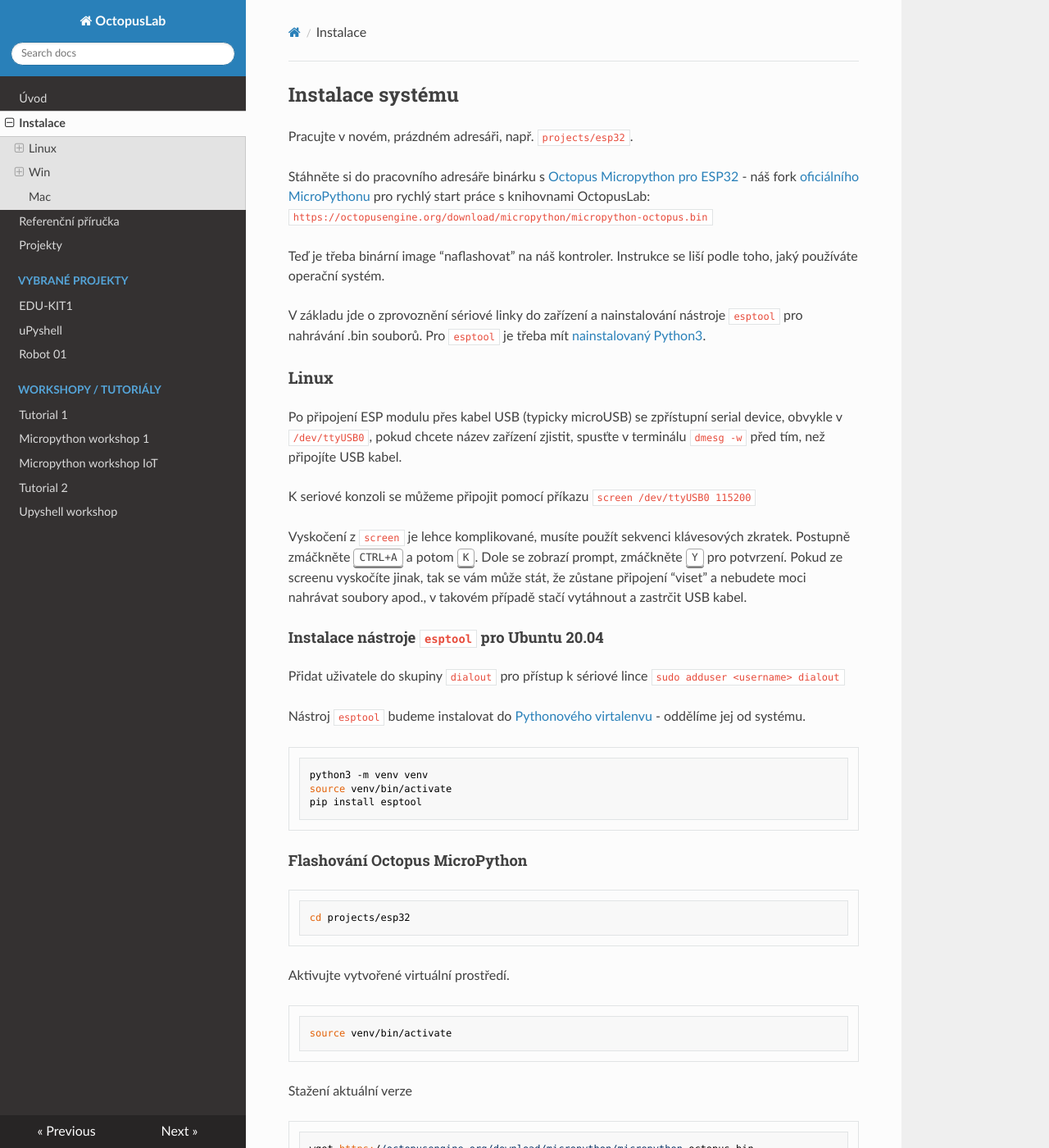
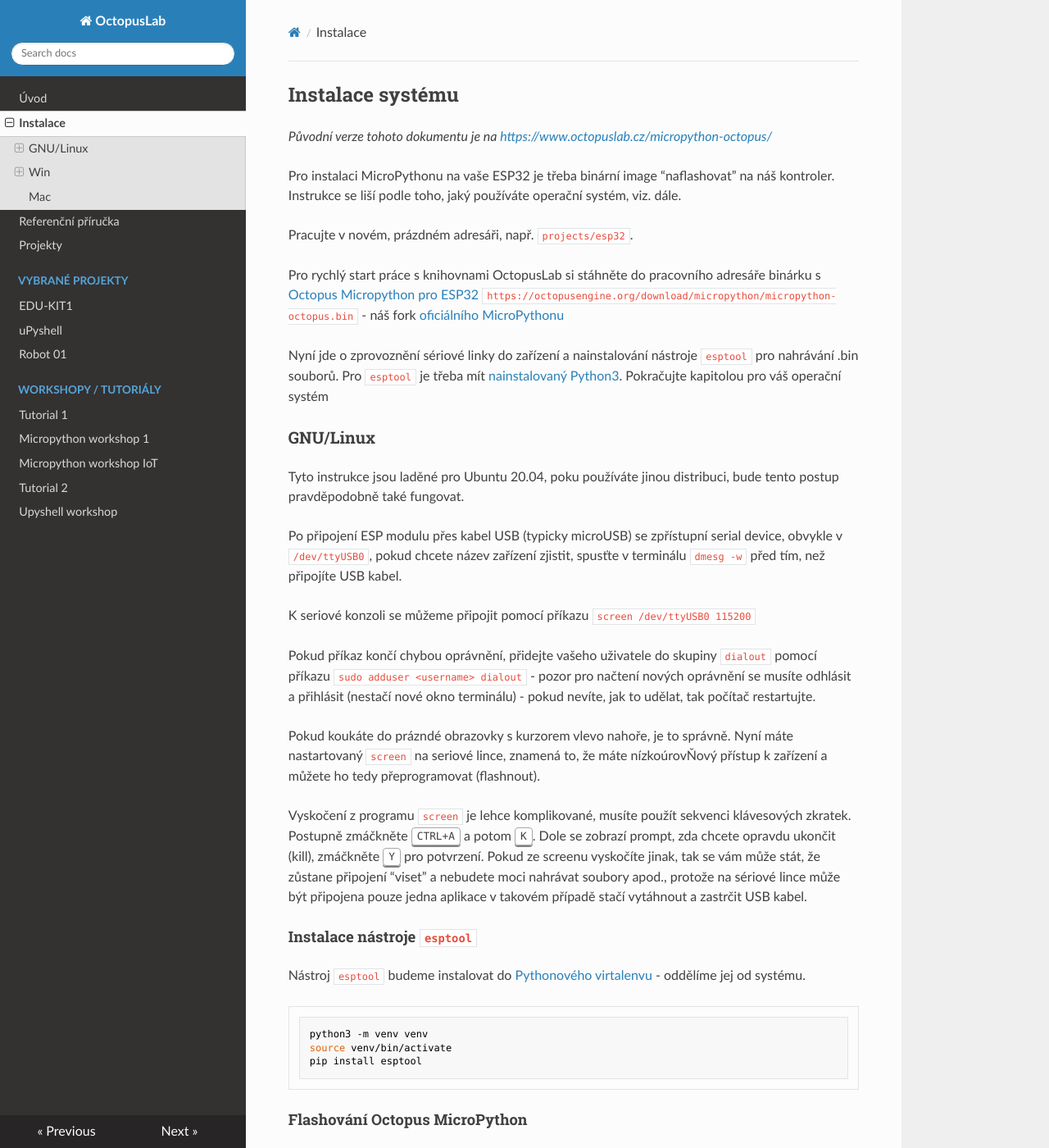
Before and after one commit to octopuslab-cz/docs_octopuslab_cz, an MkDocs documentation site: the page built from docs/install.md, in a window 1280 px wide and 1400 px high. Shown: the whole window at 82% size. Built offline with MkDocs 1.6.1, drawn with Linux system fonts in a browser that asks for light colours; nearby versions of some CDN libraries; some of the changed text lies outside the part shown.

Commit message:
update install instructions for linux

````diff
--- a/docs/install.md
+++ b/docs/install.md
@@ -1,24 +1,33 @@
 ## Instalace systému
+
+*Původní verze tohoto dokumentu je na https://www.octopuslab.cz/micropython-octopus/*
+
+
+Pro instalaci MicroPythonu na vaše ESP32 je třeba binární image "naflashovat" na náš kontroler. Instrukce se liší podle toho, jaký používáte operační systém, viz. dále.
 
 Pracujte v novém, prázdném adresáři, např. `projects/esp32`.
 
-Stáhněte si do pracovního adresáře binárku s [Octopus Micropython pro ESP32](https://octopusengine.org/download/micropython/micropython-octopus.bin) - náš fork [oficiálního MicroPythonu](https://micropython.org/download/esp32/) pro rychlý start práce s knihovnami OctopusLab: `https://octopusengine.org/download/micropython/micropython-octopus.bin`
+Pro rychlý start práce s knihovnami OctopusLab si stáhněte do pracovního adresáře binárku s [Octopus Micropython pro ESP32](https://octopusengine.org/download/micropython/micropython-octopus.bin) `https://octopusengine.org/download/micropython/micropython-octopus.bin` - náš fork [oficiálního MicroPythonu](https://micropython.org/download/esp32/)
 
-Teď je třeba binární image "naflashovat" na náš kontroler. Instrukce se liší podle toho, jaký používáte operační systém.
+Nyní jde o zprovoznění sériové linky do zařízení a nainstalování nástroje `esptool` pro nahrávání .bin souborů. Pro `esptool` je třeba mít [nainstalovaný Python3](https://naucse.python.cz/lessons/beginners/install/). Pokračujte kapitolou pro váš operační systém
 
-V základu jde o zprovoznění sériové linky do zařízení a nainstalování nástroje `esptool` pro nahrávání .bin souborů. Pro `esptool` je třeba mít [nainstalovaný Python3](https://naucse.python.cz/lessons/beginners/install/).
 
-### Linux
+### GNU/Linux
+
+Tyto instrukce jsou laděné pro Ubuntu 20.04, poku používáte jinou distribuci, bude tento postup pravděpodobně také fungovat.
 
 Po připojení ESP modulu přes kabel USB (typicky microUSB) se zpřístupní serial device, obvykle v `/dev/ttyUSB0`, pokud chcete název zařízení zjistit, spusťte v terminálu `dmesg -w` před tím, než připojíte USB kabel.
 
 K seriové konzoli se můžeme připojit pomocí příkazu `screen /dev/ttyUSB0 115200`
 
-Vyskočení z `screen` je lehce komplikované, musíte použít sekvenci klávesových zkratek. Postupně zmáčkněte <kbd>CTRL+A</kbd> a potom <kbd>K</kbd>. Dole se zobrazí prompt, zmáčkněte <kbd>Y</kbd> pro potvrzení. Pokud ze screenu vyskočíte jinak, tak se vám může stát, že zůstane připojení "viset" a nebudete moci nahrávat soubory apod., v takovém případě stačí vytáhnout a zastrčit USB kabel.
+Pokud příkaz končí chybou oprávnění, přidejte vašeho uživatele do skupiny `dialout` pomocí příkazu `sudo adduser <username> dialout` - pozor pro načtení nových oprávnění se musíte odhlásit a přihlásit (nestačí nové okno terminálu) - pokud nevíte, jak to udělat, tak počítač restartujte.
 
-#### Instalace nástroje `esptool` pro Ubuntu 20.04
+Pokud koukáte do prázndé obrazovky s kurzorem vlevo nahoře, je to správně. Nyní máte nastartovaný `screen` na seriové lince, znamená to, že máte nízkoúrovŇový přístup k zařízení a můžete ho tedy přeprogramovat (flashnout).
 
-Přidat uživatele do skupiny `dialout` pro přístup k sériové lince `sudo adduser <username> dialout`
+Vyskočení z programu `screen` je lehce komplikované, musíte použít sekvenci klávesových zkratek. Postupně zmáčkněte <kbd>CTRL+A</kbd> a potom <kbd>K</kbd>. Dole se zobrazí prompt, zda chcete opravdu ukončit (kill), zmáčkněte <kbd>Y</kbd> pro potvrzení. Pokud ze screenu vyskočíte jinak, tak se vám může stát, že zůstane připojení "viset" a nebudete moci nahrávat soubory apod., protože na sériové lince může být připojena pouze jedna aplikace v takovém případě stačí vytáhnout a zastrčit USB kabel.
+
+#### Instalace nástroje `esptool`
+
 
 Nástroj `esptool` budeme instalovat do [Pythonového virtalenvu](https://naucse.python.cz/course/pyladies/beginners/venv-setup/) - oddělíme jej od systému.
 
@@ -47,7 +56,8 @@ Stažení aktuální verze
 wget https://octopusengine.org/download/micropython/micropython-octopus.bin
 ```
 
-POZOR: následující příklad je pro zařízení `/dev/ttyUSB0`, zkontrolujte přes `dmesg` jaké máte zařízení, riskujete ztrátu dat!
+!!! danger "POZOR"
+    následující příklad je pro zařízení `/dev/ttyUSB0`, zkontrolujte přes `dmesg` jaké máte zařízení, riskujete ztrátu dat!"
 
 ```bash
 esptool.py --chip esp32 -p /dev/ttyUSB0 erase_flash
````
